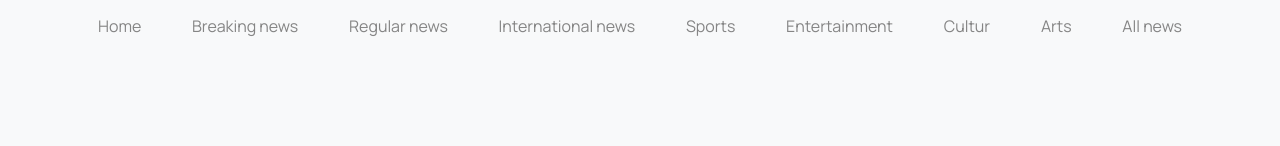
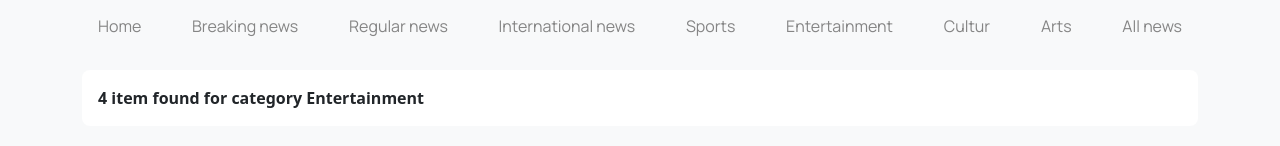
Before and after one commit to yasinarafat39/assignment-06, a plain HTML site: page index.html in a window 1280 px wide. Shown: the part 60-206 px from the top of the page. Drawn offline with nearby package versions, Linux system fonts and the light colour scheme.

Commit message:
items category added

```diff
--- a/index.html
+++ b/index.html
@@ -61,7 +61,13 @@
         <!-- Navbar End -->
     </header>
 
-
+    <main class="container">
+        <section>
+            <div class="bg-white rounded-3 p-3 my-4 mt-3">
+                <span class="fw-semibold">4 item found for category Entertainment</span>
+            </div>
+        </section>
+    </main>
 
 
 
```
